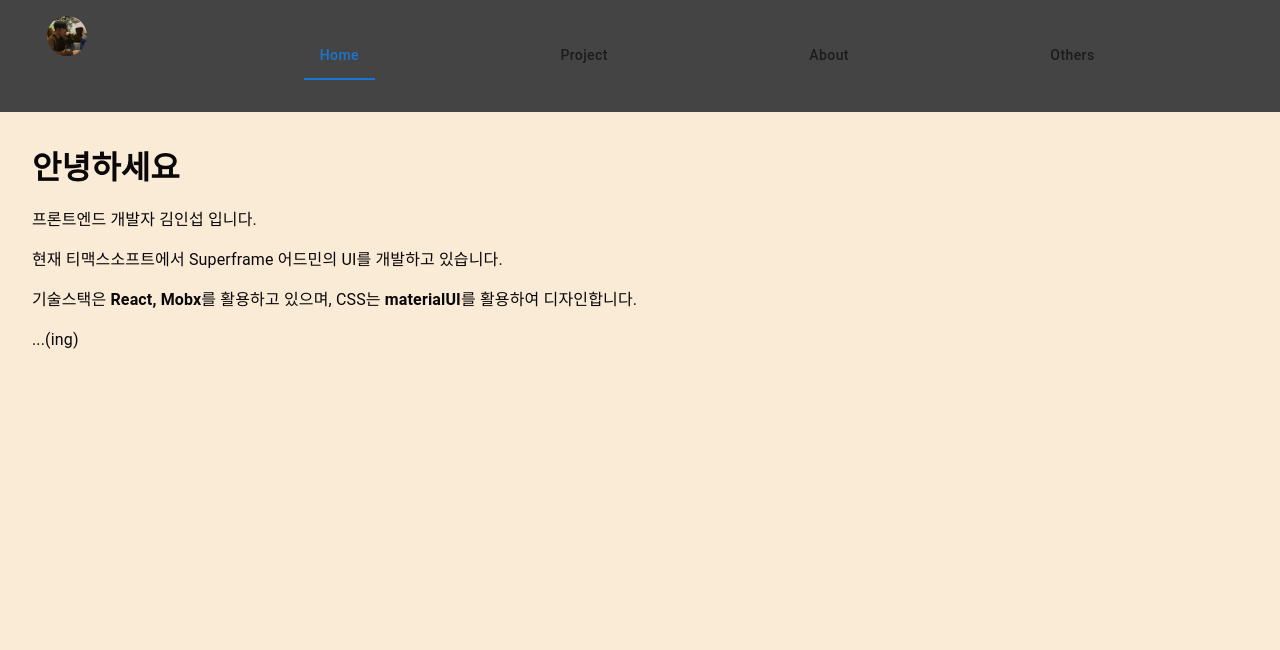
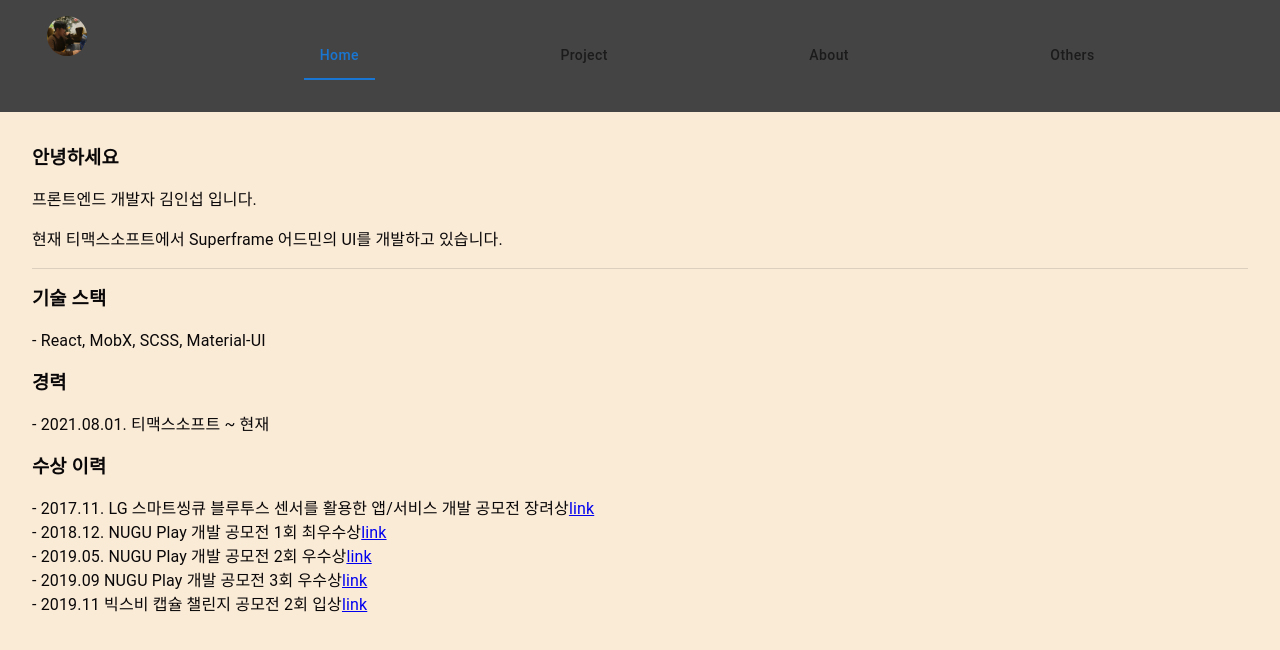
Before and after one commit to kiminseob/resume, a React (Create React App) app: page /about in a window 1280 px wide. Shown: the top 650 px of the page. Built offline with nearby package versions, Linux system fonts and the light colour scheme.

Commit message:
feat: About contents 작성

```diff
--- a/src/components/portfolio/about/index.jsx
+++ b/src/components/portfolio/about/index.jsx
@@ -1,16 +1,51 @@
+import { Divider } from '@mui/material';
 import React from 'react';
 
 function About() {
   return (
     <div className="about">
-      <h1>안녕하세요</h1>
+      <h3>안녕하세요</h3>
       <p>프론트엔드 개발자 김인섭 입니다.</p>
       <p>현재 티맥스소프트에서 Superframe 어드민의 UI를 개발하고 있습니다.</p>
-      <p>
-        기술스택은 <strong>React, Mobx</strong>를 활용하고 있으며, CSS는
-        <strong> materialUI</strong>를 활용하여 디자인합니다.
-      </p>
-      ...(ing)
+      <Divider />
+      <h3>기술 스택</h3>
+      <p>- React, MobX, SCSS, Material-UI</p>
+      <h3> 경력 </h3>
+      <p>- 2021.08.01. 티맥스소프트 ~ 현재</p>
+      <h3>수상 이력</h3>
+      <ul>
+        <li>
+          - 2017.11. LG 스마트씽큐 블루투스 센서를 활용한 앱/서비스 개발 공모전
+          장려상
+          <a href="https://canyon-honey-f8b.notion.site/Closet-Manager-2017-11-2017-12-f9d3f493fd1f41c694819878fc2818e7">
+            link
+          </a>
+        </li>
+        <li>
+          - 2018.12. NUGU Play 개발 공모전 1회 최우수상
+          <a href="https://canyon-honey-f8b.notion.site/NUGU-AIR-2018-11-2020-05-bfaf89c465494bf390aa5afde6b97e91">
+            link
+          </a>
+        </li>
+        <li>
+          - 2019.05. NUGU Play 개발 공모전 2회 우수상
+          <a href="https://canyon-honey-f8b.notion.site/LAST-BREAD-2019-02-2019-04-7d1d824f6b6a4b2da4fadb463dffc12b">
+            link
+          </a>
+        </li>
+        <li>
+          - 2019.09 NUGU Play 개발 공모전 3회 우수상
+          <a href="https://canyon-honey-f8b.notion.site/2019-07-2019-09-4151512d23ba4d789c82de99c05b036a">
+            link
+          </a>
+        </li>
+        <li>
+          - 2019.11 빅스비 캡슐 챌린지 공모전 2회 입상
+          <a href="https://canyon-honey-f8b.notion.site/2019-09-2019-10-11c60248222a4ae2b1d4af8dab73f9e3">
+            link
+          </a>
+        </li>
+      </ul>
     </div>
   );
 }
--- a/src/scss/portfolio/about.scss
+++ b/src/scss/portfolio/about.scss
@@ -1,6 +1,7 @@
 .about {
-  padding: 2rem;
-  h1 {
-    margin: 0;
+  padding: 1rem 2rem;
+
+  h3 {
+    margin: 1rem 0;
   }
 }
```
